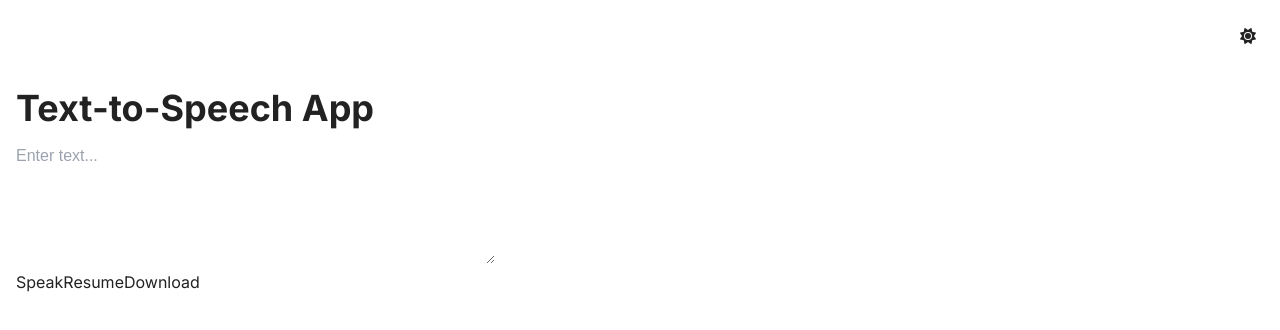
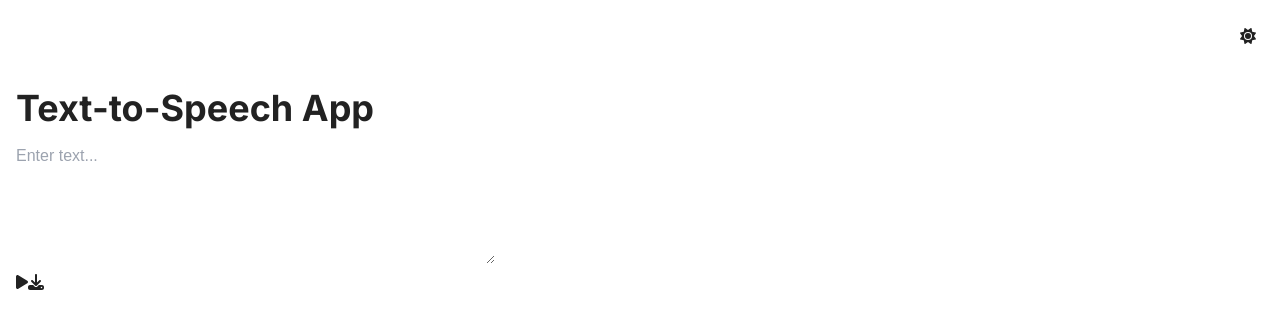
Before and after one commit to san-geetha-s/my-ai-app, a Next.js app: page / in a window 1280 px wide. Shown: the top 330 px of the page. Built offline with nearby package versions, Linux system fonts and the light colour scheme.

Commit message:
play and download icon added

```diff
--- a/Components/TextToSpeech.tsx
+++ b/Components/TextToSpeech.tsx
@@ -1,5 +1,8 @@
 // TextToSpeech.tsx
+
 import React, { useState } from 'react';
+import { FontAwesomeIcon } from '@fortawesome/react-fontawesome';
+import { faPlay, faPause, faDownload } from '@fortawesome/free-solid-svg-icons';
 
 interface TextToSpeechProps {
   text: string;
@@ -9,7 +12,19 @@ const TextToSpeech: React.FC<TextToSpeechProps> = ({ text }) => {
   const [isPlaying, setIsPlaying] = useState(false);
   const [utterance, setUtterance] = useState<SpeechSynthesisUtterance | null>(null);
 
-  const speakText = () => {
+  const toggleSpeech = async () => {
+    if (isPlaying) {
+      pauseSpeech();
+    } else {
+      if (utterance) {
+        resumeSpeech();
+      } else {
+        await speakText();
+      }
+    }
+  };
+
+  const speakText = async () => {
     if ('speechSynthesis' in window) {
       const newUtterance = new SpeechSynthesisUtterance(text);
       setUtterance(newUtterance);
@@ -34,24 +49,52 @@ const TextToSpeech: React.FC<TextToSpeechProps> = ({ text }) => {
     }
   };
 
-  const downloadSpeech = () => {
+
+
+
+  const downloadSpeech = async () => {
     if (utterance) {
-      const blob = new Blob([text], { type: 'text/plain' });
-      const url = URL.createObjectURL(blob);
-      const a = document.createElement('a');
-      a.href = url;
-      a.download = 'speech.txt';
-      document.body.appendChild(a);
-      a.click();
-      window.URL.revokeObjectURL(url);
+      try {
+        // Send the text to the server for conversion
+        const response = await fetch('/api/text-to-speech', {
+          method: 'POST',
+          headers: {
+            'Content-Type': 'application/json',
+          },
+          body: JSON.stringify({ text }),
+        });
+
+        if (!response.ok) {
+          throw new Error('Network response was not ok');
+        }
+
+        const blob = await response.blob();
+        const blobUrl = URL.createObjectURL(blob);
+
+        const a = document.createElement('a');
+        a.href = blobUrl;
+        a.download = 'speech.mp3';
+        document.body.appendChild(a);
+        a.click();
+        document.body.removeChild(a); // Clean up the temporary link element
+
+        // Revoke the object URL after the download is complete
+        URL.revokeObjectURL(blobUrl);
+      } catch (error) {
+        console.error('Error downloading speech:', error);
+      }
     }
   };
 
+
   return (
     <div>
-      <button onClick={isPlaying ? pauseSpeech : speakText}>{isPlaying ? 'Pause' : 'Speak'}</button>
-      <button onClick={resumeSpeech} disabled={!isPlaying}>Resume</button>
-      <button onClick={downloadSpeech}>Download</button>
+      <button onClick={toggleSpeech}>
+        {isPlaying ? <FontAwesomeIcon icon={faPause} /> : <FontAwesomeIcon icon={faPlay} />}
+      </button>
+      <button onClick={downloadSpeech}>
+        <FontAwesomeIcon icon={faDownload} />
+      </button>
     </div>
   );
 };
--- /dev/null
+++ b/pages/api/text-to-speech.tsx
@@ -0,0 +1,14 @@
+// pages/api/text-to-speech.ts
+
+import { NextApiRequest, NextApiResponse } from 'next';
+
+export default async function handler(req: NextApiRequest, res: NextApiResponse) {
+  if (req.method === 'POST') {
+    const { text } = req.body;
+    // Implement text-to-speech conversion logic here
+    // Return the generated MP3 file in the response
+    res.status(200).json({ message: 'MP3 file generated successfully' });
+  } else {
+    res.status(405).json({ message: 'Method Not Allowed' });
+  }
+}
```
